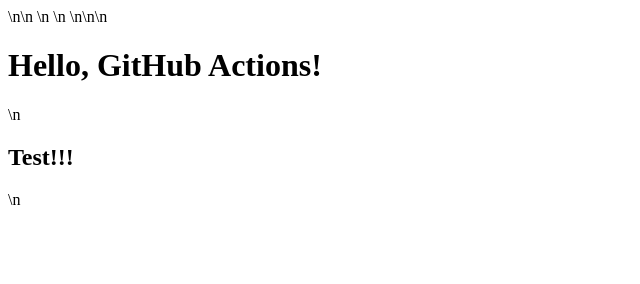
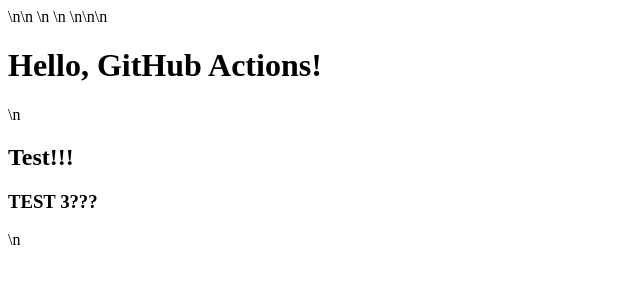
Before and after one commit to jonasbecker0/gh_deployment2, a plain HTML site: page index.html in a window 1280 px wide. Shown: the whole page, without its empty margins (0-640 px from the left). Drawn offline with Linux system fonts and the light colour scheme.

Commit message:
Update index.html
Test 4

```diff
--- a/index.html
+++ b/index.html
@@ -9,7 +9,7 @@
 
    <h2> Test!!!</h2>
 
-
+    <h3> TEST 3???</h3>
 
 
 </body>\n</html>
```
